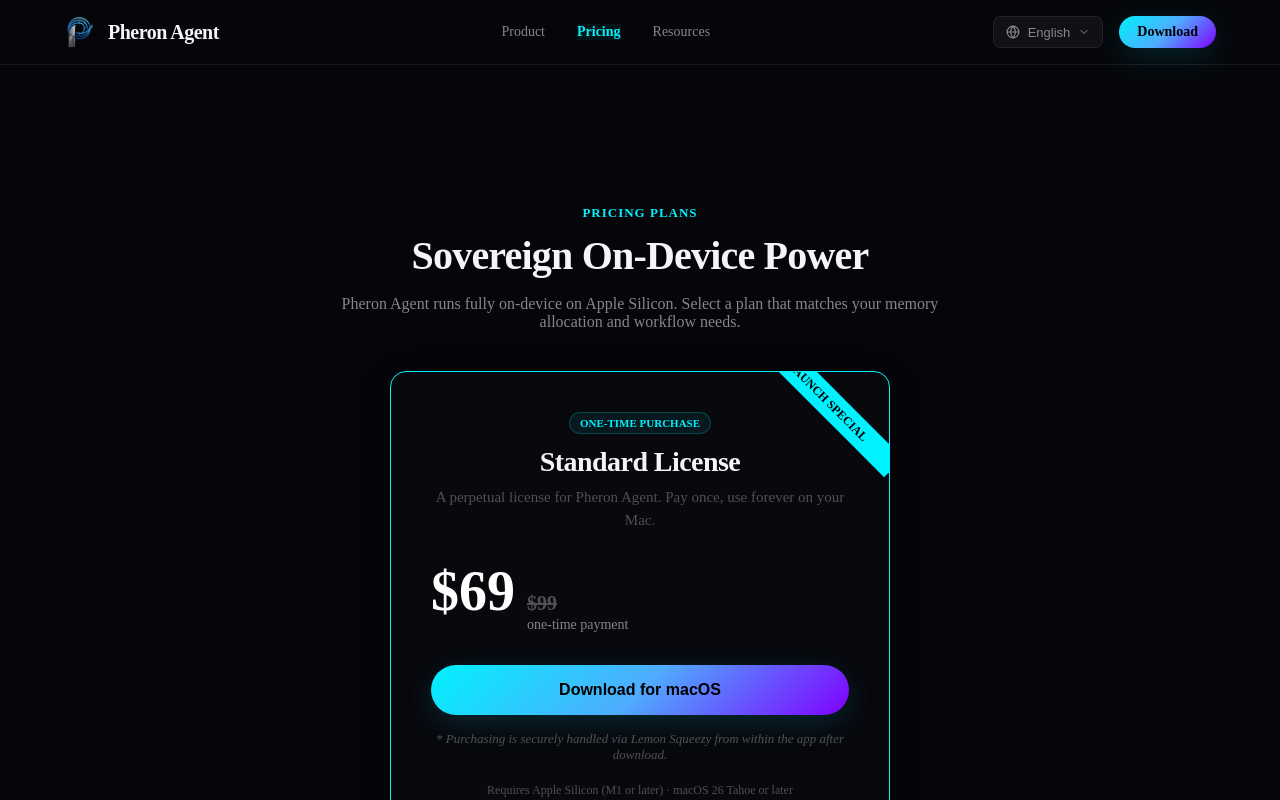
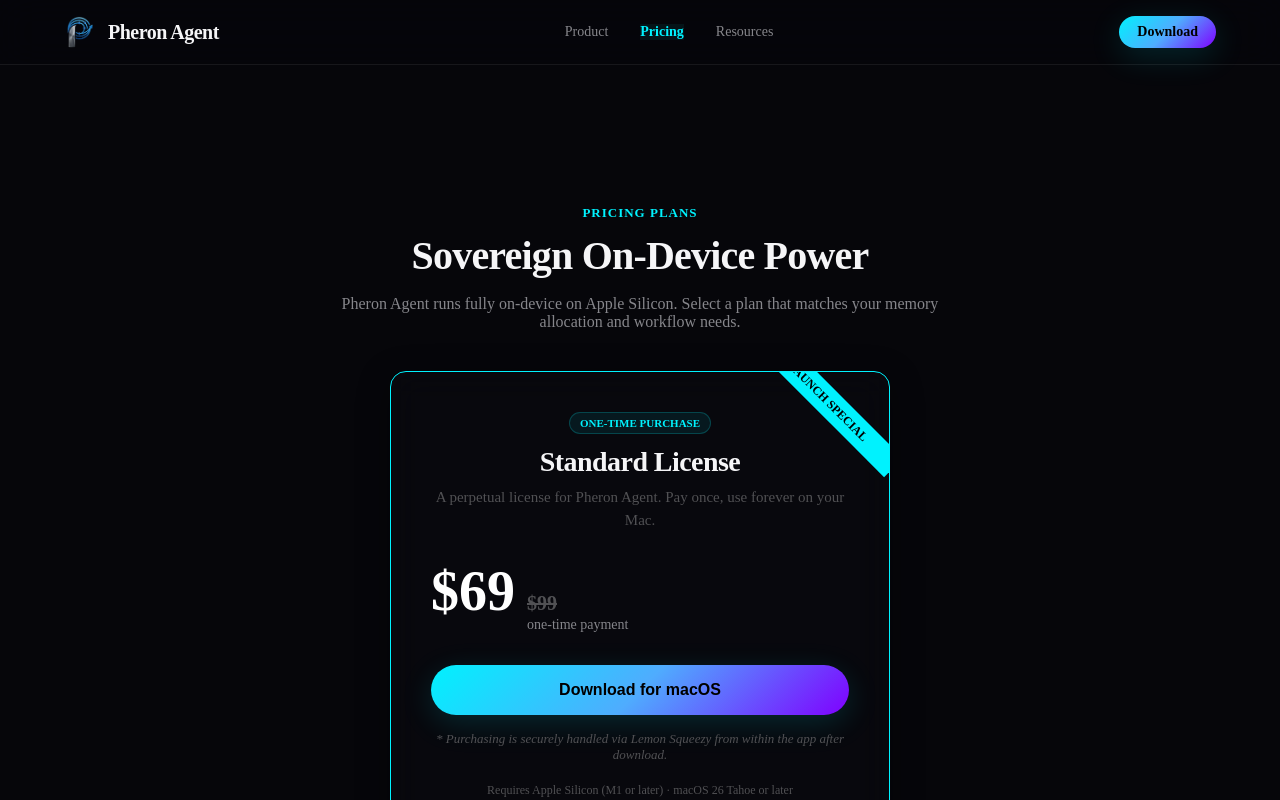
Before and after one commit to trgysvc/PheronAgentWeb, a Next.js app: page /pricing in a window 1280 px wide. Shown: the top 800 px of the page. Built offline with nearby package versions, Linux system fonts and the light colour scheme.

Commit message:
refactor: remove language selector component from SiteHeader

```diff
--- a/src/app/components/SiteHeader.tsx
+++ b/src/app/components/SiteHeader.tsx
@@ -1,32 +1,16 @@
 "use client";
 
-import { useState, useRef, useEffect } from "react";
 import Image from "next/image";
 import Link from "next/link";
 import styles from "../page.module.css";
 import { useLanguage } from "../../context/LanguageContext";
-import { LANGUAGES } from "../../i18n";
 
 interface SiteHeaderProps {
   activeTab?: string;
 }
 
 export default function SiteHeader({ activeTab }: SiteHeaderProps) {
-  const { language, setLanguage, t } = useLanguage();
-  const [languageDropdownOpen, setLanguageDropdownOpen] = useState(false);
-  const dropdownRef = useRef<HTMLDivElement>(null);
-
-  useEffect(() => {
-    function handleClickOutside(event: MouseEvent) {
-      if (dropdownRef.current && !dropdownRef.current.contains(event.target as Node)) {
-        setLanguageDropdownOpen(false);
-      }
-    }
-    document.addEventListener("mousedown", handleClickOutside);
-    return () => document.removeEventListener("mousedown", handleClickOutside);
-  }, []);
-
-  const currentLangObj = LANGUAGES.find((l) => l.code === language) || LANGUAGES[0];
+  const { language, t } = useLanguage();
 
   return (
     <header className={styles.header}>
@@ -80,47 +64,6 @@
           </div>
         </nav>
         <div className={styles.navActions}>
-          {/* Header Language Selector */}
-          <div className={styles.languageContainer} ref={dropdownRef} style={{ position: "relative" }}>
-            <button
-              className={styles.languageBtn}
-              onClick={() => setLanguageDropdownOpen(!languageDropdownOpen)}
-              style={{ background: "rgba(255,255,255,0.05)", padding: "6px 12px", borderRadius: "8px", border: "1px solid var(--border-glass)" }}
-            >
-              <svg className={styles.globeIcon} viewBox="0 0 24 24" fill="none" stroke="currentColor" strokeWidth="2" strokeLinecap="round" strokeLinejoin="round" style={{ width: "14px", height: "14px" }}>
-                <circle cx="12" cy="12" r="10" />
-                <line x1="2" y1="12" x2="22" y2="12" />
-                <path d="M12 2a15.3 15.3 0 0 1 4 10 15.3 15.3 0 0 1-4 10 15.3 15.3 0 0 1-4-10 15.3 15.3 0 0 1 4-10z" />
-              </svg>
-              <span>{currentLangObj.label}</span>
-              <svg className={`${styles.caretIcon} ${languageDropdownOpen ? styles.caretIconOpen : ""}`} viewBox="0 0 24 24" fill="none" stroke="currentColor" strokeWidth="2" strokeLinecap="round" strokeLinejoin="round" style={{ width: "12px", height: "12px" }}>
-                <polyline points="6 9 12 15 18 9" />
-              </svg>
-            </button>
-
-            {languageDropdownOpen && (
-              <div className={styles.languageDropdown} style={{ right: 0, top: "100%", marginTop: "8px" }}>
-                {LANGUAGES.map((langItem) => (
-                  <button
-                    key={langItem.code}
-                    className={`${styles.languageOption} ${language === langItem.code ? styles.languageOptionActive : ""}`}
-                    onClick={() => {
-                      setLanguage(langItem.code);
-                      setLanguageDropdownOpen(false);
-                    }}
-                  >
-                    <span>{langItem.label}</span>
-                    {language === langItem.code && (
-                      <svg className={styles.checkIcon} viewBox="0 0 24 24" fill="none" stroke="currentColor" strokeWidth="2.5" strokeLinecap="round" strokeLinejoin="round" style={{ width: "12px", height: "12px" }}>
-                        <polyline points="20 6 9 17 4 12" />
-                      </svg>
-                    )}
-                  </button>
-                ))}
-              </div>
-            )}
-          </div>
-
           <Link href="/download" className={`${styles.navBtn} btn-primary`}>{t("nav.download", "Download")}</Link>
         </div>
       </div>
```
